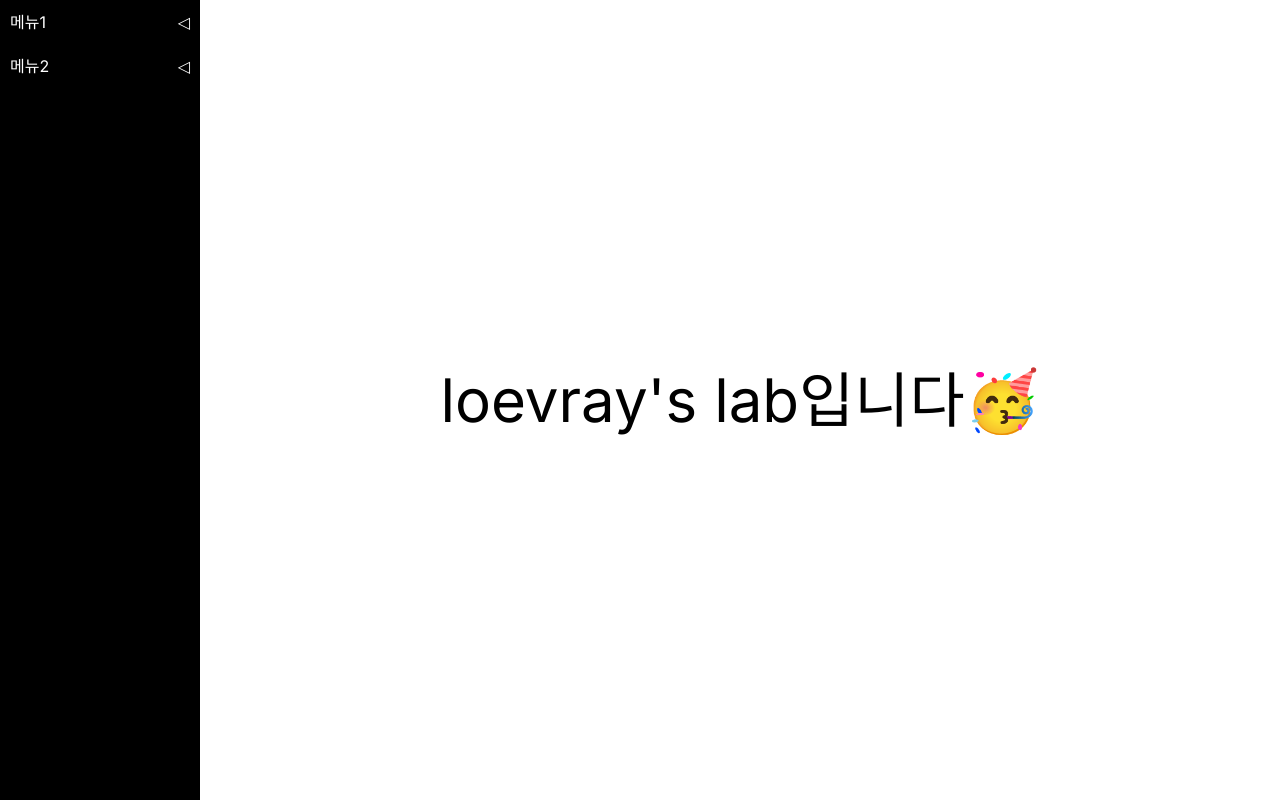
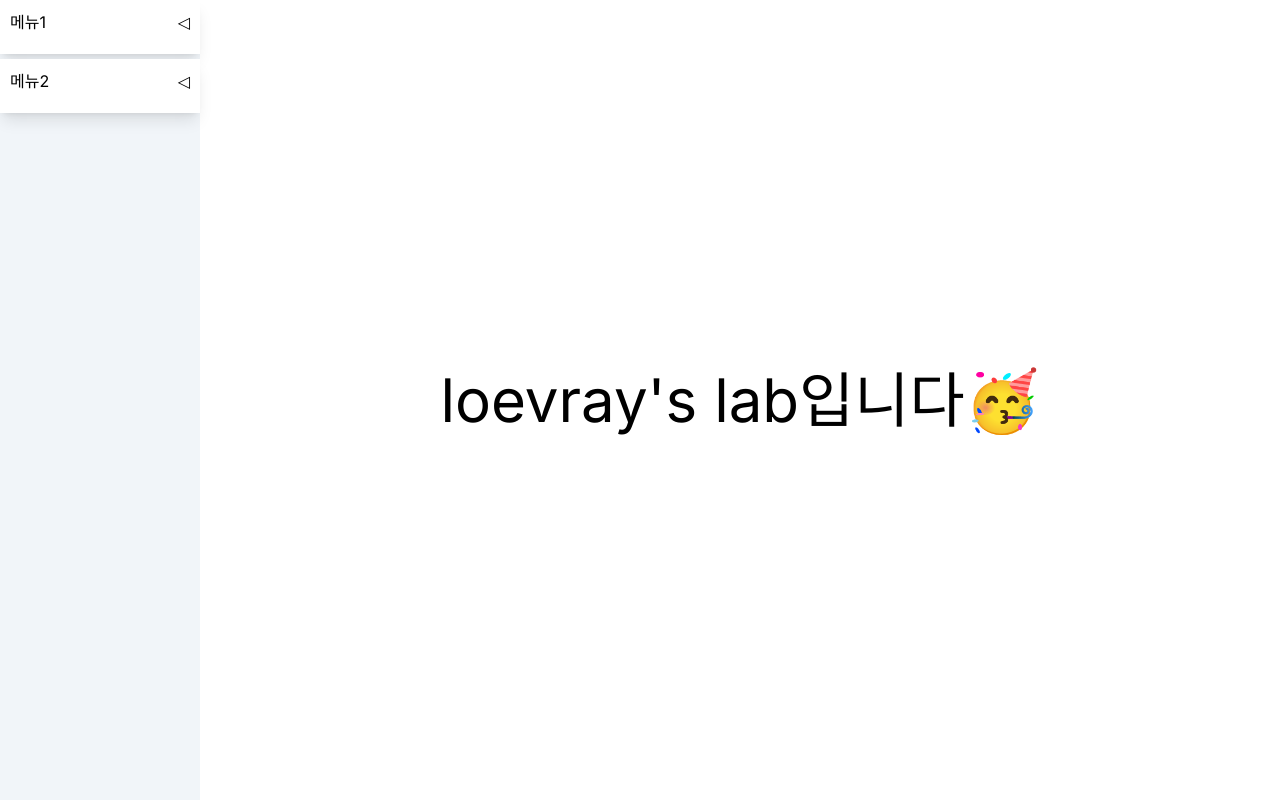
Before and after one commit to loevray/loevray-s-lab, a Next.js app: page / in a window 1280 px wide. Built offline with nearby package versions, Linux system fonts and the light colour scheme.

Commit message:
Style: accordion menu styling

```diff
--- a/src/app/ui/Navigation.tsx
+++ b/src/app/ui/Navigation.tsx
@@ -42,7 +42,7 @@ const Navigation = () => {
   const currentPath = pathname.split("/")[1];
   const currentBackgroundColor = isCorrectRoute(currentPath, mappedRoutesStyle)
     ? mappedRoutesStyle[currentPath].backgroundColor
-    : "bg-black";
+    : "bg-slate-100";
 
   /*   const [expanded, setExpanded] = useState<string | false>(false);
 
@@ -52,14 +52,14 @@ const Navigation = () => {
     };
  */
   return (
-    <nav className={`sticky top-0 h-screen w-20 ${currentBackgroundColor}`}>
+    <nav
+      className={`sticky top-0 h-screen w-20 ${currentBackgroundColor} flex flex-col gap-0.5`}
+    >
       <Accordion>
         <Accordion.Summary>메뉴1</Accordion.Summary>
         {mappedRoutesStyleArray.map(([link, { name }]) => (
           <Accordion.Content key={link}>
-            <Link href={link} className="text-white">
-              {name}
-            </Link>
+            <Link href={link}>{name}</Link>
           </Accordion.Content>
         ))}
       </Accordion>
--- a/src/app/ui/common/accordion/Accordion.tsx
+++ b/src/app/ui/common/accordion/Accordion.tsx
@@ -1,8 +1,6 @@
-import AccordionContextProvider, {
-  useAccordionContext,
-} from "@/provider/AccordionContextProvider";
-import { HTMLAttributes, SyntheticEvent } from "react";
-import AccordionSummary from "./AccordionSummary";
+import AccordionContextProvider from "@/provider/AccordionContextProvider";
+import { HTMLAttributes, ReactNode, SyntheticEvent } from "react";
+import AccordionSummary, { AccordionSummaryType } from "./AccordionSummary";
 import AccordionContent from "./AccordionContent";
 
 interface AccordionProps extends HTMLAttributes<HTMLDivElement> {
@@ -24,7 +22,7 @@ const Accordion = ({
       expanded={expanded}
       handleToggle={handleToggle}
     >
-      <div className="text-white p-1" {...rest}>
+      <div className="bg-white shadow-lg pb-1" {...rest}>
         {children}
       </div>
     </AccordionContextProvider>
--- a/src/app/ui/common/accordion/AccordionContent.tsx
+++ b/src/app/ui/common/accordion/AccordionContent.tsx
@@ -7,7 +7,7 @@ const AccordionContent = ({ children, ...rest }: AccordionContentProps) => {
   const { expanded } = useAccordionContext();
   return (
     <div
-      className={`transition-opacity ${
+      className={`transition-opacity px-1  ${
         expanded ? "opacity-100 visible h-auto" : "opacity-0 invisible h-0"
       } `}
       {...rest}
--- a/src/app/ui/common/accordion/AccordionSummary.tsx
+++ b/src/app/ui/common/accordion/AccordionSummary.tsx
@@ -1,18 +1,21 @@
 import { useAccordionContext } from "@/provider/AccordionContextProvider";
-import { ReactNode, SyntheticEvent } from "react";
-interface AccordionSummaryProps {
-  children: ReactNode;
+import { HTMLAttributes, ReactNode } from "react";
+interface AccordionSummaryProps extends HTMLAttributes<HTMLDivElement> {
   icon?: ReactNode;
-  onChange?: (e: SyntheticEvent<HTMLDetailsElement>) => void;
 }
-const AccordionSummary = ({ children, icon = "◁" }: AccordionSummaryProps) => {
+const AccordionSummary = ({
+  children,
+  icon = "◁",
+  ...rest
+}: AccordionSummaryProps) => {
   const { expanded, iconRef, onToggle } = useAccordionContext();
   return (
     <summary
       onClick={(e) => {
         onToggle?.(e, !!expanded);
       }}
-      className="cursor-pointer list-none flex justify-between"
+      className="p-1 cursor-pointer list-none flex justify-between"
+      {...rest}
     >
       {children}
       <span ref={iconRef}>{icon}</span>
@@ -20,4 +23,5 @@ const AccordionSummary = ({ children, icon = "◁" }: AccordionSummaryProps) =>
   );
 };
 
+export const AccordionSummaryType = (<AccordionSummary />).type;
 export default AccordionSummary;
```
